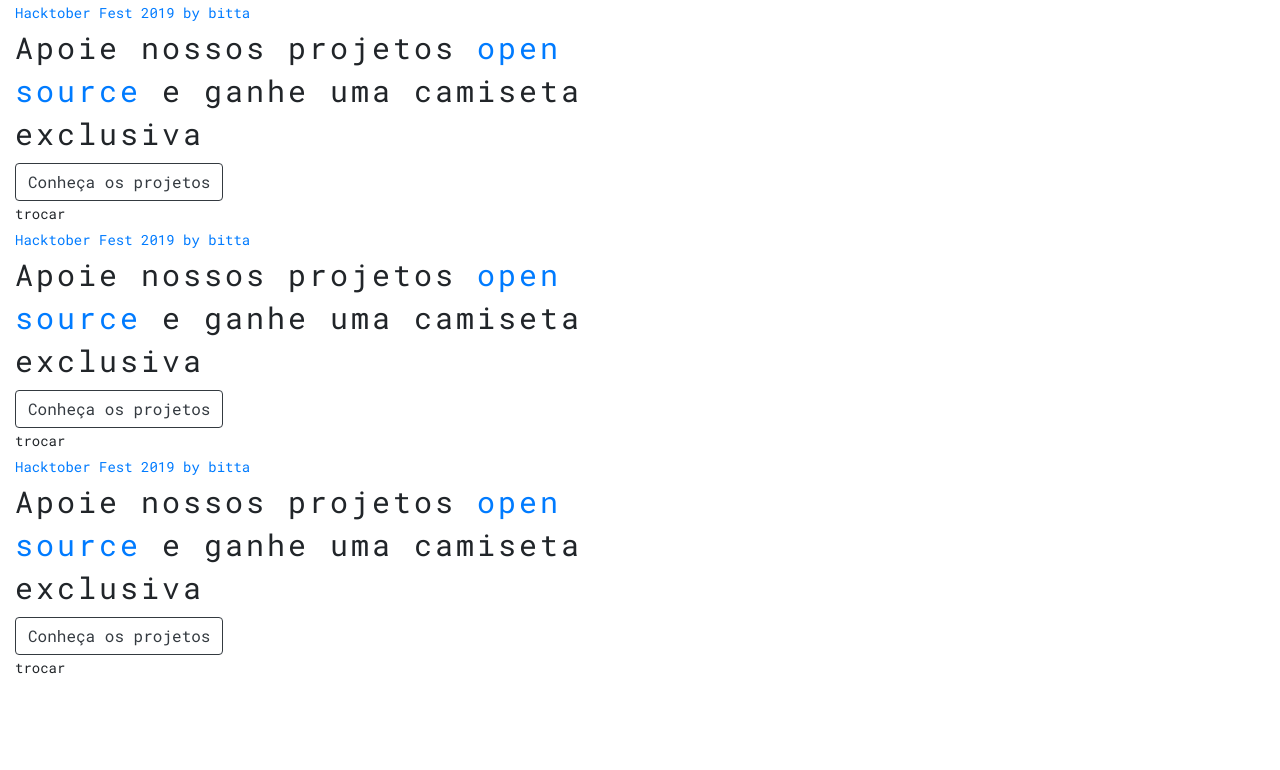
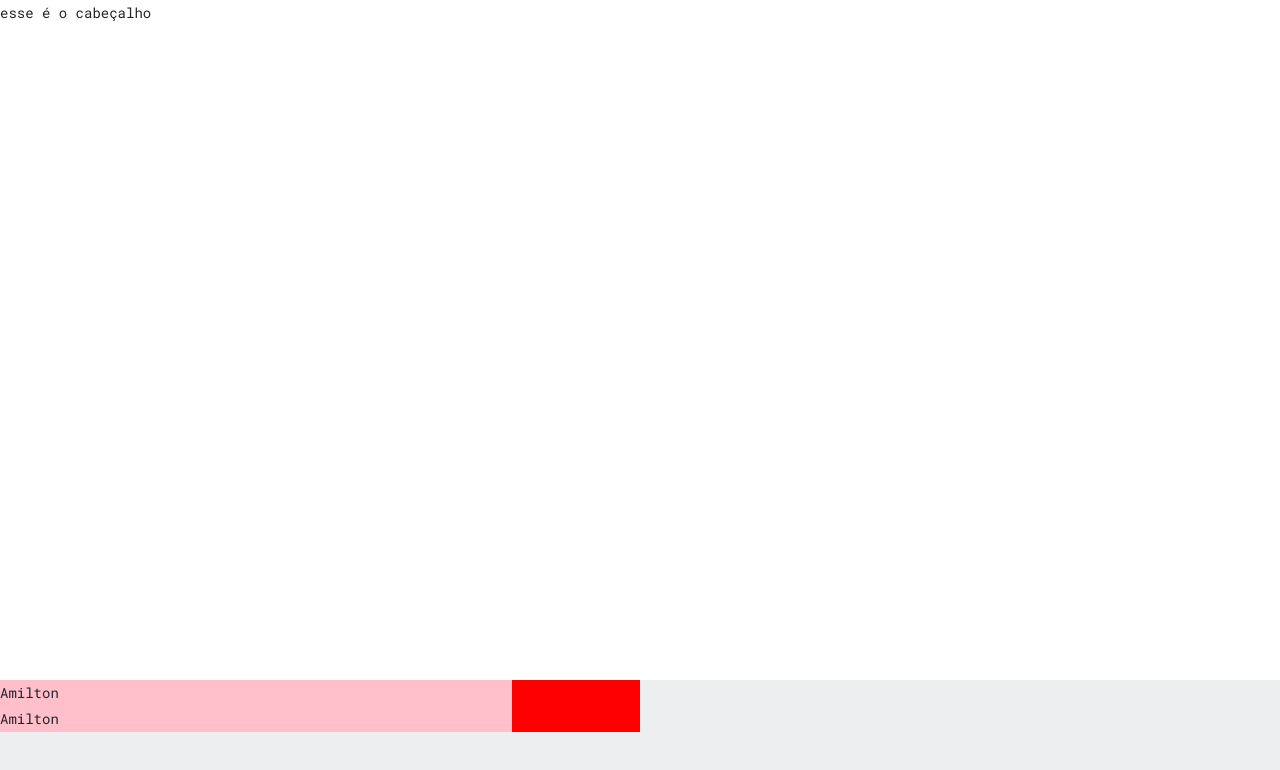
Before and after one commit to gilsonsouzah/hackfest, a Gatsby site: page / in a window 1280 px wide. Shown: the top 770 px of the page. Built offline with nearby package versions, Linux system fonts and the light colour scheme; Gatsby itself is replaced by a stand-in of ours; no server answers.

Commit message:
adding style component

```diff
--- a/package.json
+++ b/package.json
@@ -19,7 +19,8 @@
     "react": "^16.10.2",
     "react-bootstrap": "^1.0.0-beta.14",
     "react-dom": "^16.10.2",
-    "react-helmet": "^5.2.1"
+    "react-helmet": "^5.2.1",
+    "styled-components": "^4.4.0"
   },
   "devDependencies": {
     "prettier": "^1.18.2"
--- /dev/null
+++ b/src/components/card.js
@@ -0,0 +1,14 @@
+import React from 'react'
+import styled from 'styled-components'
+
+const SCCard = styled.div`
+  background-color: pink;
+  width: 80%;
+  /* height: 100px; */
+`
+
+const Card = ({ title, tag, numberOfIssues, bodyContent, buttonText, buttonAction }) => (
+  <SCCard>{title}</SCCard>
+)
+
+export default Card
--- a/src/components/header.js
+++ /dev/null
@@ -1,15 +0,0 @@
-import React from "react"
-import { Button } from "react-bootstrap"
-
-export default () => (
-  <div class="header">
-    <div class="col-md-6">
-      <a href="/">Hacktober Fest 2019 by bitta</a>
-      <h1>
-        Apoie nossos projetos <a href="#">open source</a> e ganhe uma camiseta exclusiva
-      </h1>
-      <Button variant="outline-dark">Conheça os projetos</Button>
-    </div>
-    <div class="col-md-6">trocar</div>
-  </div>
-)
--- /dev/null
+++ b/src/components/index.js
@@ -0,0 +1,7 @@
+import Header from './main/header'
+import Body from './main/body'
+import Footer from './main/footer'
+import Page from './main/Page'
+import Card from './card'
+
+export { Header, Body, Footer, Page, Card }
--- /dev/null
+++ b/src/components/main/Page.js
@@ -0,0 +1,23 @@
+import React from 'react'
+import styled from 'styled-components'
+
+import { Header, Body, Footer } from '..'
+
+const SCPage = styled.div`
+  width: 100%;
+  height: 100%;
+  display: flex;
+  flex-direction: column;
+  align-items: stretch;
+  background-color: brown;
+`
+
+const Page = () => (
+  <SCPage>
+    <Header></Header>
+    <Body></Body>
+    <Footer></Footer>
+  </SCPage>
+)
+
+export default Page
--- /dev/null
+++ b/src/components/main/body.js
@@ -0,0 +1,28 @@
+import React from 'react'
+import styled from 'styled-components'
+import { Card } from '../'
+
+const SCBody = styled.div`
+  width: 100%;
+  height: 900px;
+  background-color: #eceef0;
+`
+
+const SCDivHalfWidthSpace = styled.div`
+  width: 50%;
+  /* height: 100%; */
+  background-color: red;
+  border-right-color: black;
+`
+
+const Body = () => (
+  <SCBody>
+    <SCDivHalfWidthSpace>
+      <Card title={'Amilton'}></Card>
+      <Card title={'Amilton'}></Card>
+    </SCDivHalfWidthSpace>
+    <SCDivHalfWidthSpace></SCDivHalfWidthSpace>
+  </SCBody>
+)
+
+export default Body
--- /dev/null
+++ b/src/components/main/footer.js
@@ -0,0 +1,12 @@
+import React from 'react'
+import styled from 'styled-components'
+
+const SCFooter = styled.div`
+  width: 100%;
+  height: 500px;
+  background-color: #ffffff;
+`
+
+const Footer = () => <SCFooter>esse é o rodapé</SCFooter>
+
+export default Footer
--- /dev/null
+++ b/src/components/main/header.js
@@ -0,0 +1,12 @@
+import React from 'react'
+import styled from 'styled-components'
+
+const SCHeader = styled.div`
+  width: 100%;
+  height: 680px;
+  background-color: #ffffff;
+`
+
+const Header = () => <SCHeader>esse é o cabeçalho</SCHeader>
+
+export default Header
--- a/src/pages/index.js
+++ b/src/pages/index.js
@@ -1,13 +1,7 @@
-import React from "react"
-import { initializeApp } from "../config/firebase.config"
-import "bootstrap/dist/css/bootstrap.min.css"
-import "../styles/main.css"
-import Header from "../components/header"
+import React from 'react'
+import 'bootstrap/dist/css/bootstrap.min.css'
 
-export default () => (
-  <div>
-    <Header></Header>
-    <Header></Header>
-    <Header></Header>
-  </div>
-)
+import '../styles/main.css'
+import { Page } from '../components'
+
+export default () => <Page />
--- a/src/styles/main.css
+++ b/src/styles/main.css
@@ -1,10 +1,12 @@
-@import url("https://fonts.googleapis.com/css?family=Roboto+Mono:400,500&display=swap");
+@import url('https://fonts.googleapis.com/css?family=Roboto+Mono:400,500&display=swap');
+
 
 body {
-  font: normal 14px/26px "Roboto Mono", monospace;
+  margin: 0px;
+  font: normal 14px/26px 'Roboto Mono', monospace;
+  background-color: #0000001a;
 }
 
-h1 {
-  font: normal 30px/43px Roboto Mono;
-  letter-spacing: 3px;
+div[role='group'][tabindex] {
+  height: 100%;
 }
```
Also changed, not shown: 1 other file.
